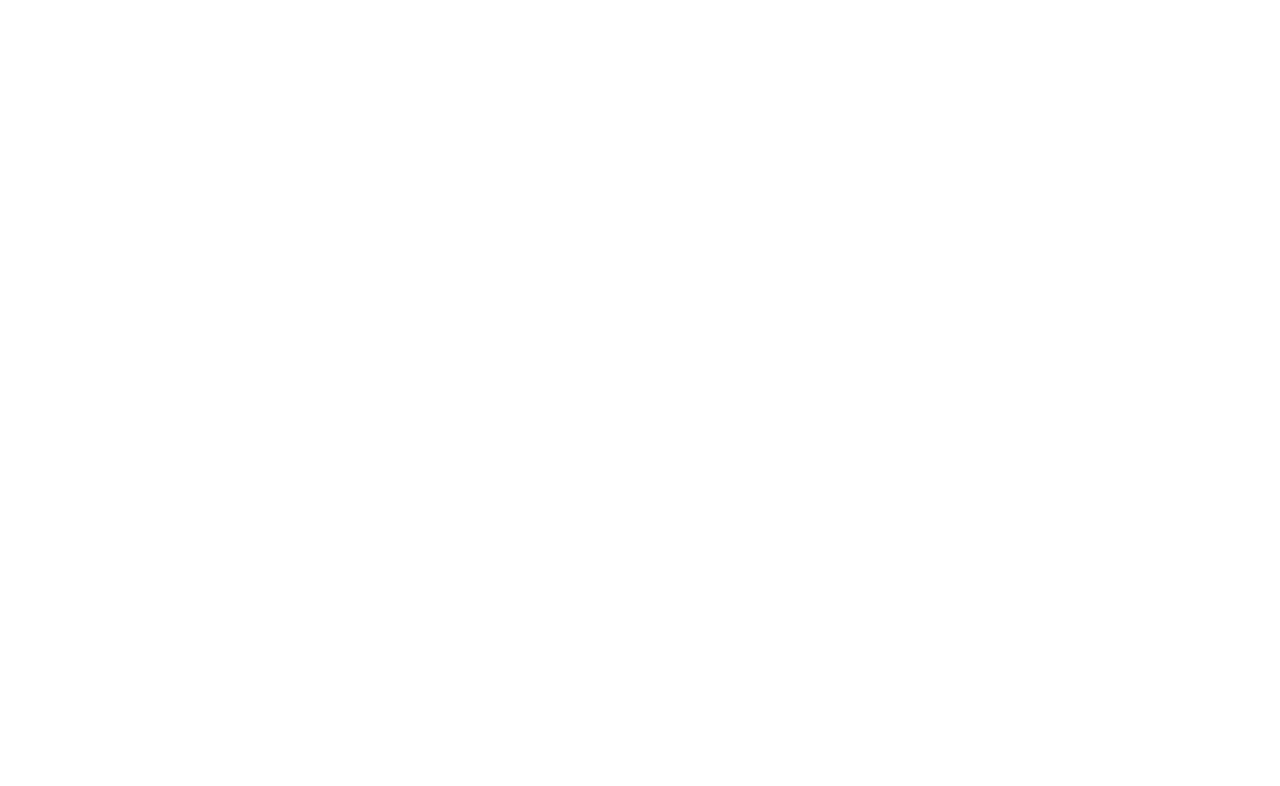
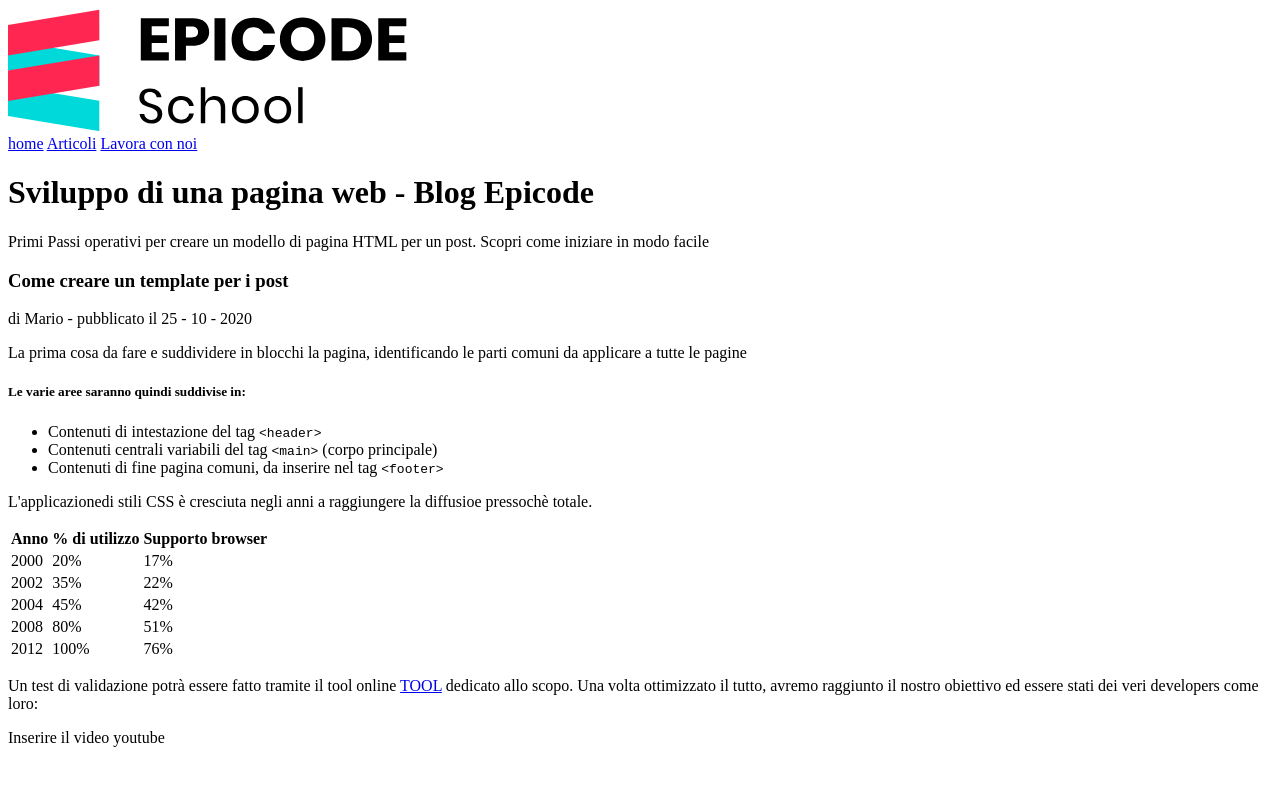
Before and after one commit to MrMax01/S1-L2-Form-table-container, a plain HTML site: page index.html in a window 1280 px wide. Drawn offline with Linux system fonts and the light colour scheme.

Commit message:
header complete and article complete

```diff
--- a/index.html
+++ b/index.html
@@ -5,5 +5,85 @@
     <meta name="viewport" content="width=device-width, initial-scale=1.0" />
     <title>S1/L2 Form, Tabelle e Contenitori</title>
   </head>
-  <body></body>
+  <body>
+    <header>
+      <!-- menù di navigazione -->
+      <nav>
+        <img src="assets/img/logo.svg" alt="logo epicode" />
+        <div class="menù-bar">
+          <a href="#">home</a>
+          <a href="#">Articoli</a>
+          <a href="#">Lavora con noi</a>
+        </div>
+      </nav>
+      <!-- titolo -->
+      <h1>Sviluppo di una pagina web - Blog Epicode</h1>
+      <p class="description-page">
+        Primi Passi operativi per creare un modello di pagina HTML per un post. Scopri come iniziare in modo facile
+      </p>
+    </header>
+    <!-- blog page container -->
+    <main>
+      <div>
+        <h3>Come creare un template per i post</h3>
+        <p>di Mario - pubblicato il 25 - 10 - 2020</p>
+        <article>
+          <p>
+            La prima cosa da fare e suddividere in blocchi la pagina, identificando le parti comuni da applicare a tutte
+            le pagine
+          </p>
+          <h5>Le varie aree saranno quindi suddivise in:</h5>
+          <ul>
+            <li>Contenuti di intestazione del tag <code>&lt;header&gt;</code></li>
+            <li>Contenuti centrali variabili del tag <code>&lt;main&gt;</code> (corpo principale)</li>
+            <li>Contenuti di fine pagina comuni, da inserire nel tag <code>&lt;footer&gt;</code></li>
+          </ul>
+          <p>L'applicazionedi stili CSS è cresciuta negli anni a raggiungere la diffusioe pressochè totale.</p>
+          <table>
+            <thead>
+              <tr>
+                <th>Anno</th>
+                <th>% di utilizzo</th>
+                <th>Supporto browser</th>
+              </tr>
+            </thead>
+            <tbody>
+              <tr>
+                <td>2000</td>
+                <td>20%</td>
+                <td>17%</td>
+              </tr>
+              <tr>
+                <td>2002</td>
+                <td>35%</td>
+                <td>22%</td>
+              </tr>
+              <tr>
+                <td>2004</td>
+                <td>45%</td>
+                <td>42%</td>
+              </tr>
+              <tr>
+                <td>2008</td>
+                <td>80%</td>
+                <td>51%</td>
+              </tr>
+              <tr>
+                <td>2012</td>
+                <td>100%</td>
+                <td>76%</td>
+              </tr>
+            </tbody>
+          </table>
+          <p>
+            Un test di validazione potrà essere fatto tramite il tool online
+            <a href="#" target="_blank" rel="noopener noreferrer">TOOL</a> dedicato allo scopo. Una volta ottimizzato il
+            tutto, avremo raggiunto il nostro obiettivo ed essere stati dei veri developers come loro:
+          </p>
+          <p>Inserire il video youtube</p>
+        </article>
+      </div>
+    </main>
+    <footer></footer>
+  </body>
 </html>
```
Also changed, not shown: assets/img/logo.svg (added).
